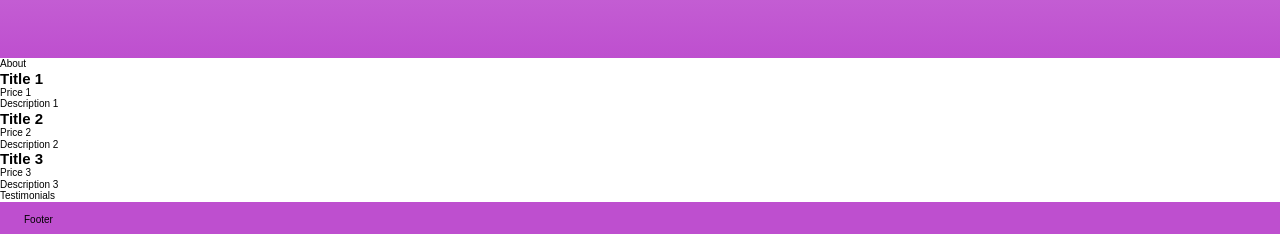
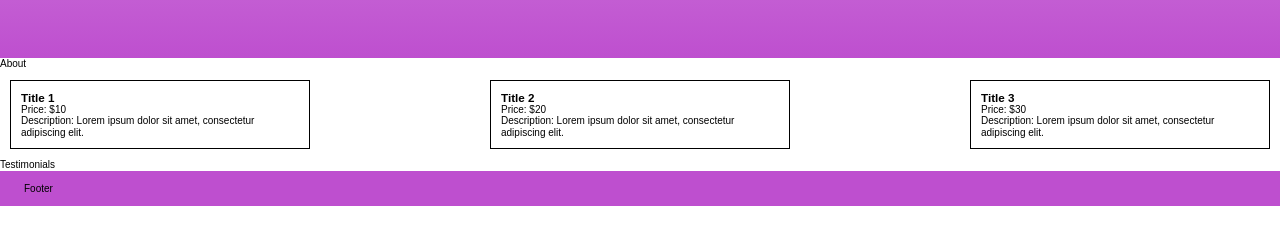
Before and after one commit to Alexandrbig1/learn-n-grow, a React (Vite) app: page / in a window 1280 px wide. Shown: the part 682-916 px from the top of the page. After the commit the page ends 888 px from the top, so only its background shows below. Built offline with nearby package versions, Linux system fonts and the light colour scheme.

Commit message:
fix: updated price components styles

```diff
--- a/src/components/Price/Price.jsx
+++ b/src/components/Price/Price.jsx
@@ -1,20 +1,52 @@
 function Price() {
   return (
     <div>
-      <div className="card">
-        <h2>Title 1</h2>
-        <p>Price 1</p>
-        <p>Description 1</p>
-      </div>
-      <div className="card">
-        <h2>Title 2</h2>
-        <p>Price 2</p>
-        <p>Description 2</p>
-      </div>
-      <div className="card">
-        <h2>Title 3</h2>
-        <p>Price 3</p>
-        <p>Description 3</p>
+      <div style={{ display: "flex", justifyContent: "space-between" }}>
+        <div
+          style={{
+            border: "1px solid black",
+            padding: "10px",
+            margin: "10px",
+            width: "300px",
+          }}
+        >
+          <h3>Title 1</h3>
+          <p>Price: $10</p>
+          <p>
+            Description: Lorem ipsum dolor sit amet, consectetur adipiscing
+            elit.
+          </p>
+        </div>
+        <div
+          style={{
+            border: "1px solid black",
+            padding: "10px",
+            margin: "10px",
+            width: "300px",
+          }}
+        >
+          <h3>Title 2</h3>
+          <p>Price: $20</p>
+          <p>
+            Description: Lorem ipsum dolor sit amet, consectetur adipiscing
+            elit.
+          </p>
+        </div>
+        <div
+          style={{
+            border: "1px solid black",
+            padding: "10px",
+            margin: "10px",
+            width: "300px",
+          }}
+        >
+          <h3>Title 3</h3>
+          <p>Price: $30</p>
+          <p>
+            Description: Lorem ipsum dolor sit amet, consectetur adipiscing
+            elit.
+          </p>
+        </div>
       </div>
     </div>
   );
```
Also changed, not shown: 3 other files (tests, documents, lock files or other folders).
